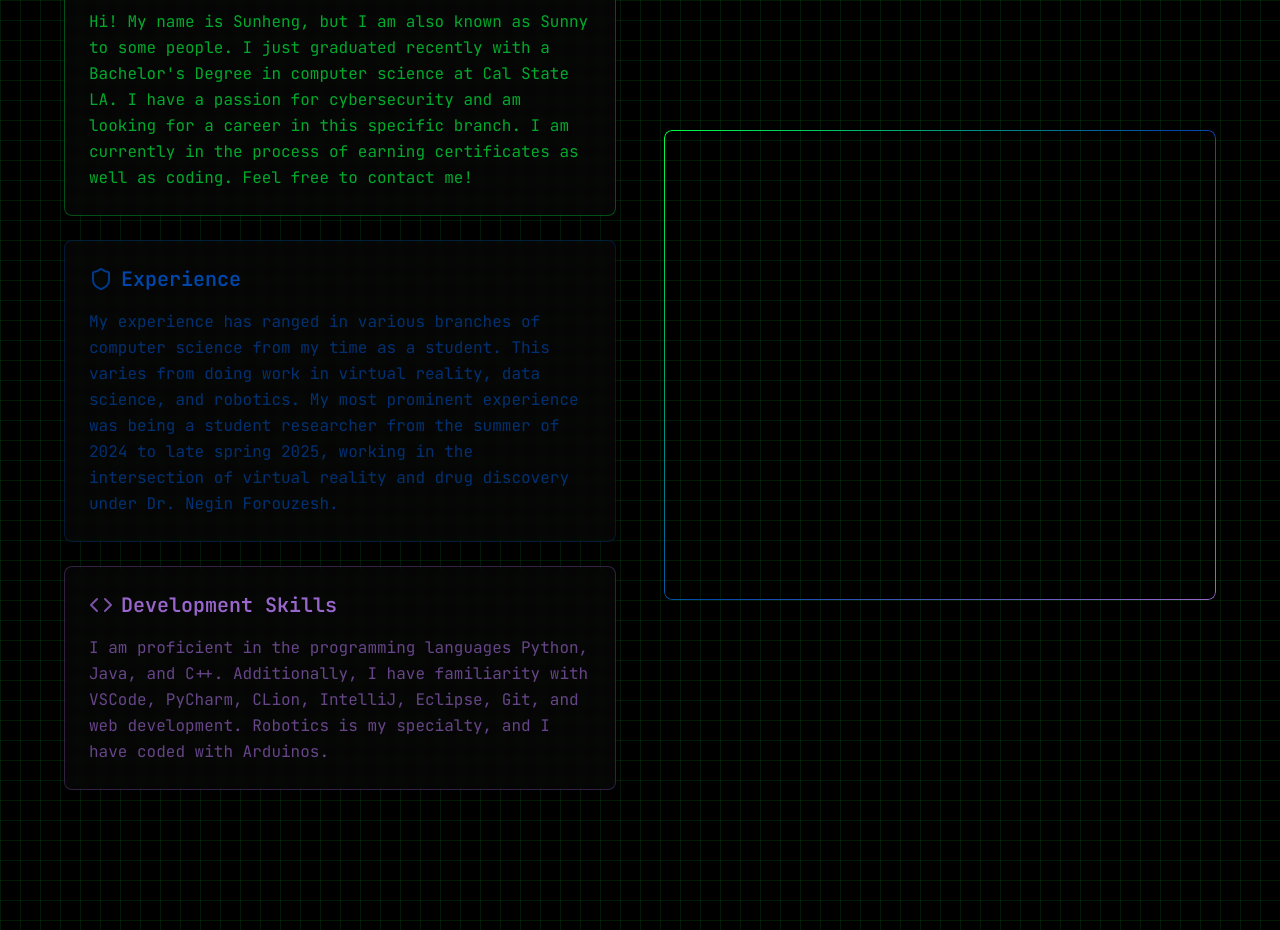
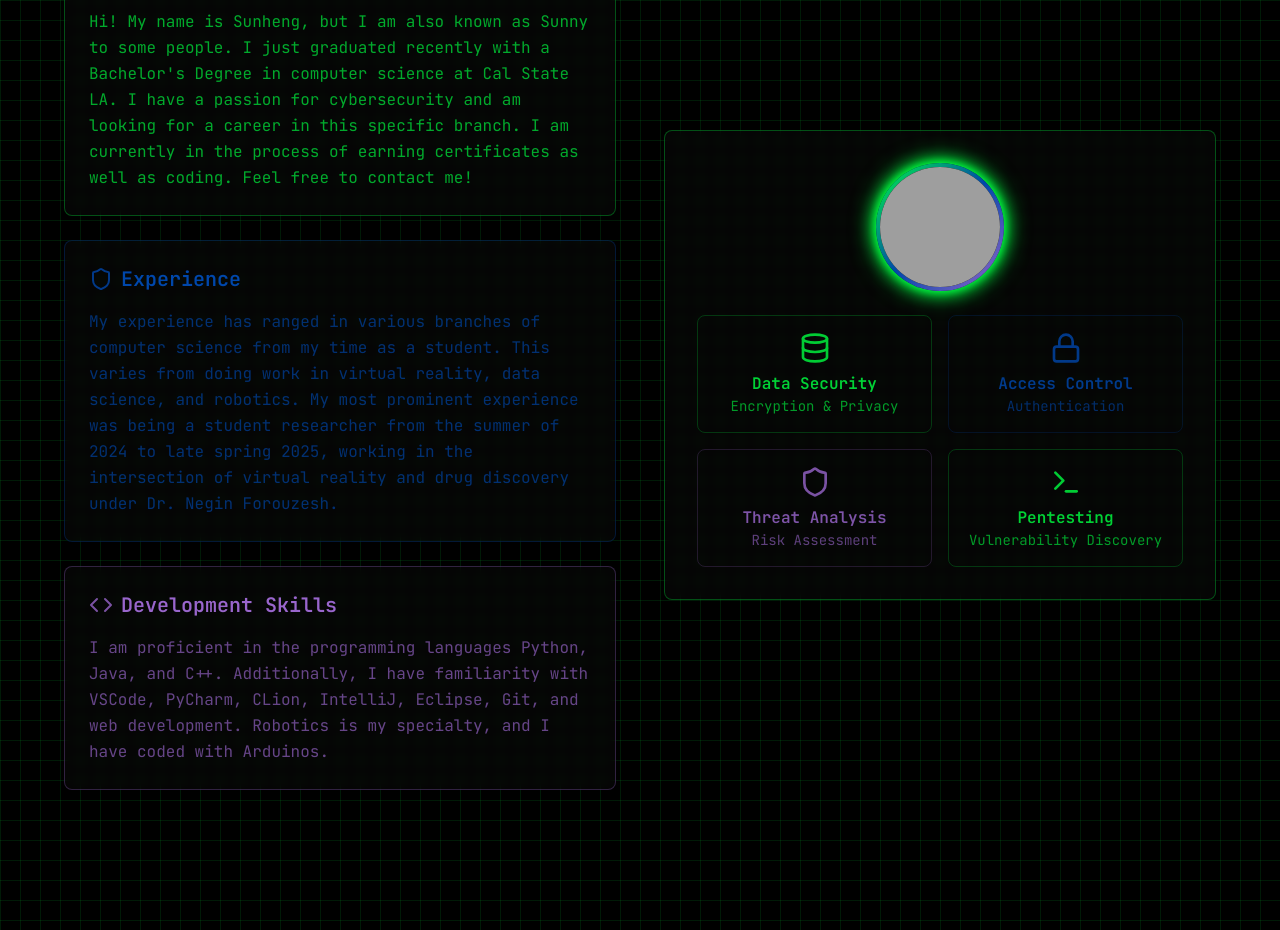
Before and after one commit to sunnyspectra/cryptic-volt-web, a React (Vite) app: page / in a window 1280 px wide. Shown: the part 1080-2010 px from the top of the page. Built offline with nearby package versions, Linux system fonts and the light colour scheme; grey boxes are pictures that could not be loaded.

Commit message:
Fix: About section layout
Adjust About section layout to address blank space.

```diff
--- a/src/components/AboutSection.tsx
+++ b/src/components/AboutSection.tsx
@@ -1,4 +1,3 @@
-
 import React from 'react';
 import { User, Shield, Code, Database, Lock, Terminal } from 'lucide-react';
 
@@ -55,7 +54,7 @@ const AboutSection = () => {
           </div>
 
           <div className="relative">
-            <div className="cyber-border p-8 rounded-lg bg-cyber-gray/10 backdrop-blur-sm">
+            <div className="border border-cyber-volt/30 bg-cyber-gray/20 p-8 rounded-lg backdrop-blur-sm">
               <div className="text-center mb-6">
                 <div className="w-32 h-32 mx-auto rounded-full bg-gradient-to-br from-cyber-volt via-cyber-cobalt to-cyber-amethyst p-1 animate-pulse-glow">
                   <div className="w-full h-full rounded-full bg-cyber-black flex items-center justify-center">
```
